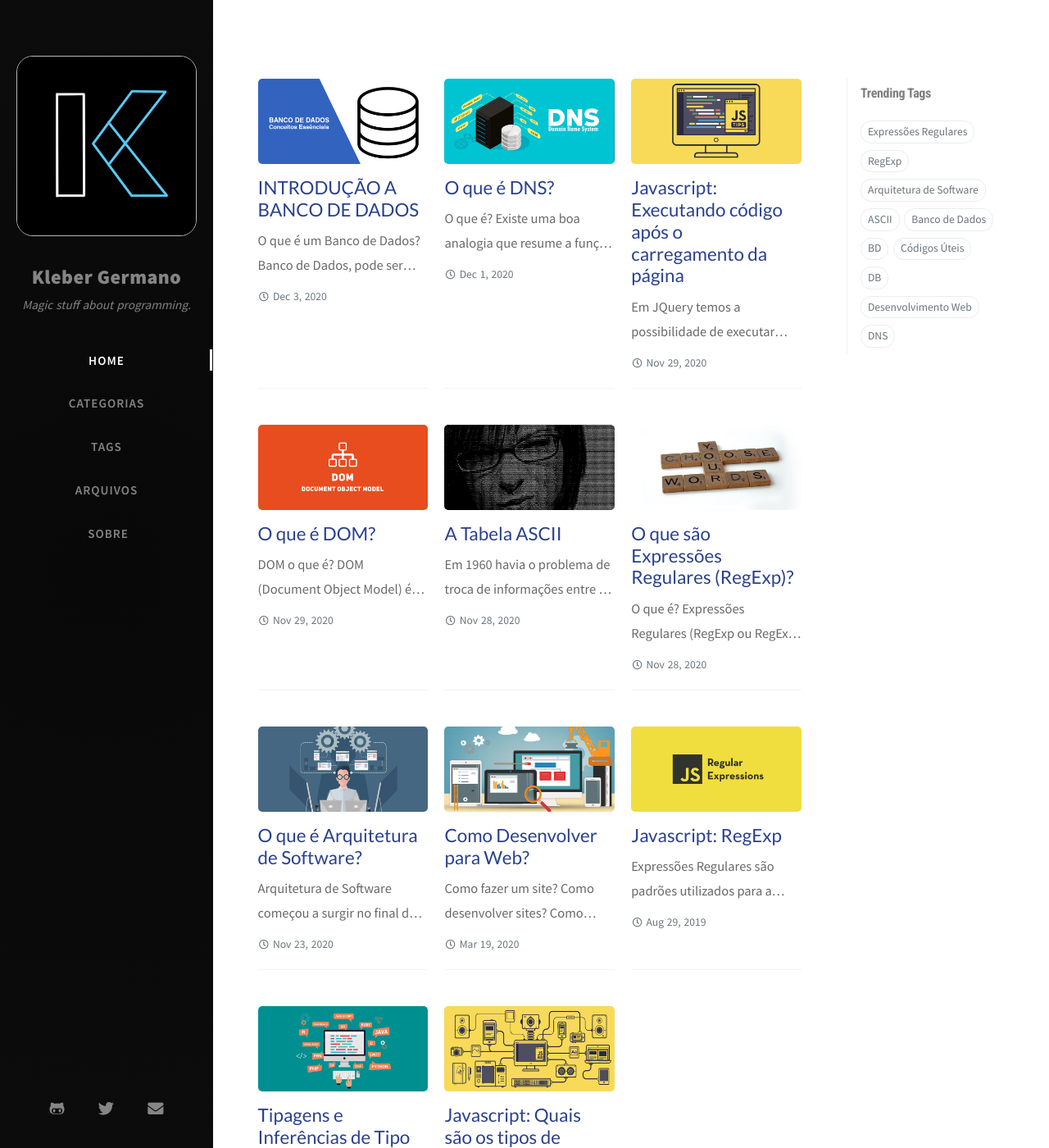
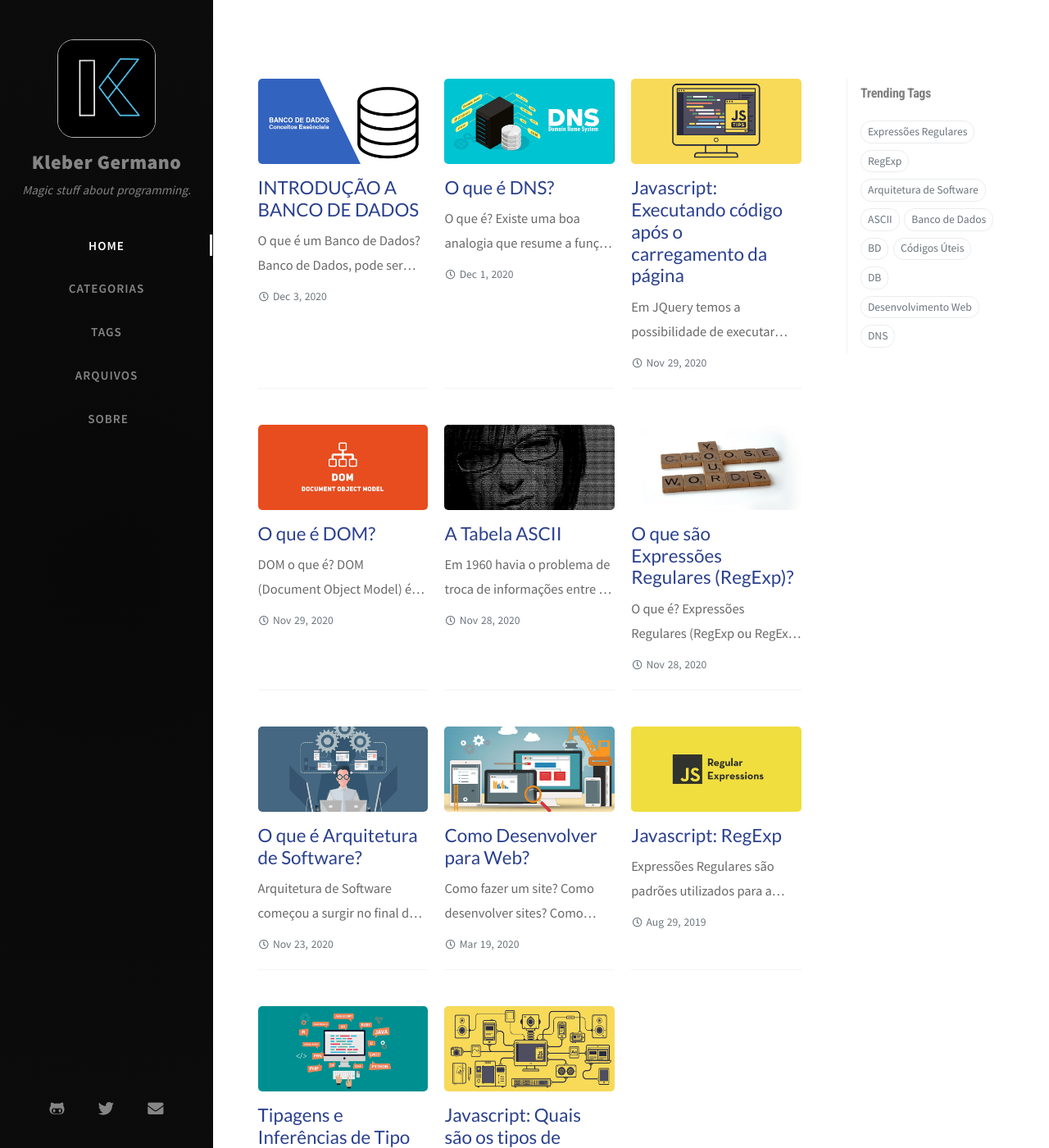
Before and after one commit to klebergermano/klebergermano.github.io, a Jekyll site: the page built from index.html, in a window 1280 px wide and 1400 px high. Shown: the whole window at 82% size. Built offline with Jekyll 4.4.1, drawn with Linux system fonts in a browser that asks for light colours; nearby versions of some CDN libraries; the list of posts is cut into pages by our own code; comment, search, counter and statistics services are not loaded.

Commit message:
avatar max-width

```diff
--- a/assets/css/_addon/main.scss
+++ b/assets/css/_addon/main.scss
@@ -231,10 +231,9 @@ $sidebar-display: "sidebar-display";
 }
 
 #avatar {
-  padding:20px;
   > a {
     display: block;
-  max-width: 100%;
+  max-width: 120px;
     height: auto;
     border-radius: 20px;
     border: 1px solid #b6b6b6;
@@ -243,7 +242,6 @@ $sidebar-display: "sidebar-display";
     -webkit-transition: border-color 0.35s ease-in-out;
     -moz-transition: border-color 0.35s ease-in-out;
     transition: border-color 0.35s ease-in-out;
- margin: 0 auto;
   }
 
   &:hover > a {
```
